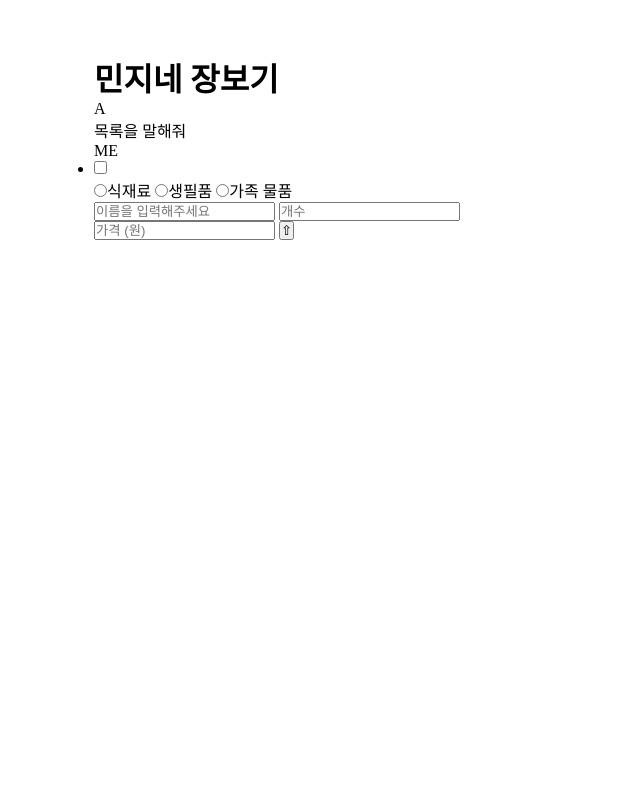
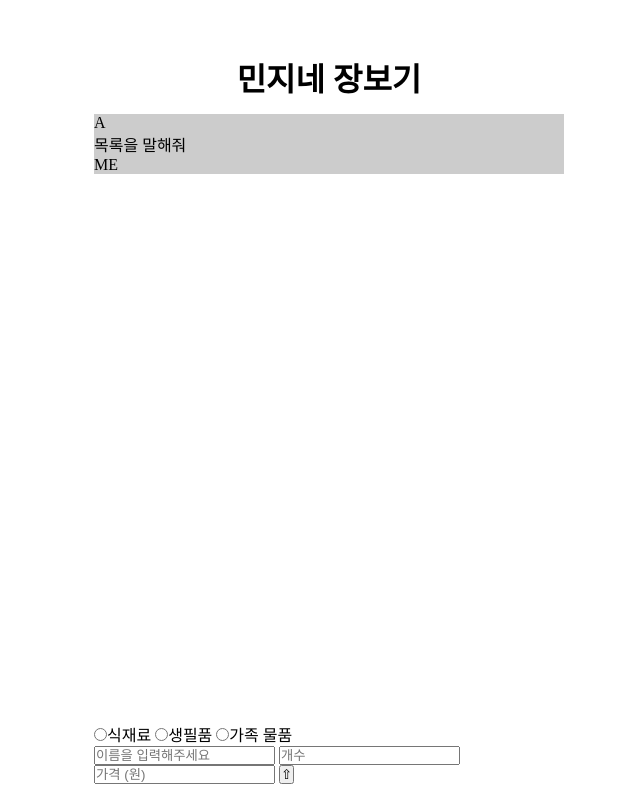
Before and after one commit to muunji/buyList, a website: page public/index.html in a window 1280 px wide. Shown: the whole page, without its empty margins (311-951 px from the left). Drawn offline with Linux system fonts and the light colour scheme.

Commit message:
대략적인 위치 지정

```diff
--- a/public/index.html
+++ b/public/index.html
@@ -23,7 +23,7 @@
           <!-- form태그에서 입력한 내용이 추가됨 -->
           <div>
             <ul>
-              <li><input type="checkbox" placeholder="list"></li>
+              <!-- <li><input type="checkbox" placeholder="list"></li> -->
             </ul>
             <p></p>
           </div>
--- a/public/style.css
+++ b/public/style.css
@@ -8,10 +8,28 @@ body {
   display: flex;
   justify-content: center;
 }
+ul {
+  list-style: none;
+}
+
 #root {
   width: 470px;
 }
 header {
   width: 100%;
   margin-top: 54px;
+  text-align: center;
 }
+
+header h1 {
+  margin: 14px 0;
+}
+main > section:first-child {
+  background-color: #ccc;
+}
+
+main > section:last-child {
+  position: fixed;
+  width: 470px;
+  bottom: 16px;
+}
```
